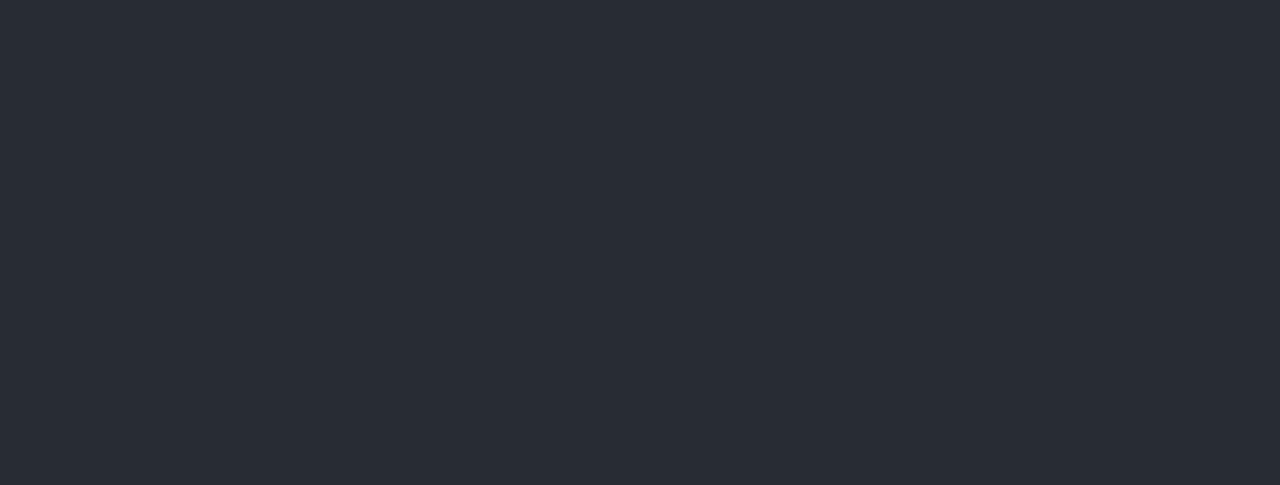
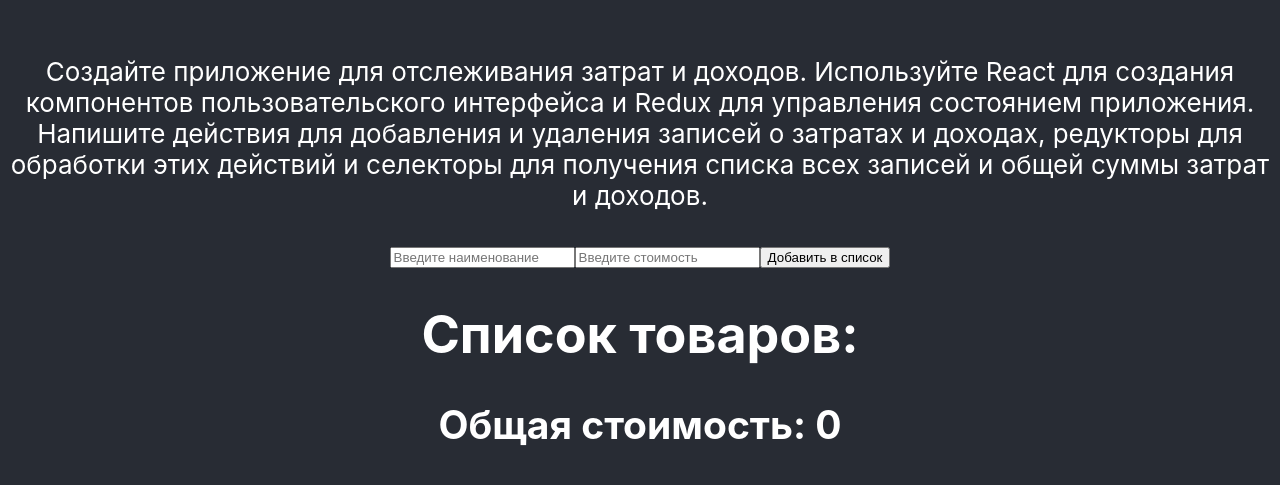
Before and after one commit to Daniil-Belousov/redux_tasks, a React (Create React App) app: page / in a window 1280 px wide. Shown: the part 145-630 px from the top of the page. Built offline with nearby package versions, Linux system fonts and the light colour scheme.

Commit message:
second task

```diff
--- a/src/App.js
+++ b/src/App.js
@@ -1,9 +1,66 @@
 import './App.css';
+import { useState } from 'react';
+import { useDispatch, useSelector } from 'react-redux';
 
 function App() {
+  const dispatch = useDispatch();
+  const {records, cash} = useSelector(state => state)
+
+  const [name, setName] = useState('');
+  const [cost, setCost] = useState('');
+
+  const addRecord = () => {
+    dispatch({type: 'ADD_RECORD', payload: {
+      name: name,
+      cost: Number(cost),
+      id: `${name}${records?.length || 0}`
+    }})
+    setName('');
+    setCost('');
+  }
+
+  const deleteRecord = (id, cost) => {
+    dispatch({type: 'DELETE_RECORD', payload: {id, cost}})
+  }
+
   return (
     <div className="App">
       <header className="App-header">
+        <p>Создайте приложение для отслеживания затрат и доходов.
+          Используйте React для создания компонентов пользовательского интерфейса и Redux
+          для управления состоянием приложения. Напишите действия для добавления и удаления записей о затратах и доходах,
+          редукторы для обработки этих действий и селекторы для получения списка всех записей
+          и общей суммы затрат и доходов.</p>
+          <div>
+            <input
+              type='text'
+              placeholder='Введите наименование'
+              value={name}
+              onChange={(e) => setName(e.target.value)}
+            />
+            <input
+              type='number'
+              placeholder='Введите стоимость'
+              value={cost}
+              onChange={(e) => setCost(e.target.value)}
+            />
+            <button onClick={() => addRecord()}>Добавить в список</button>
+          </div>
+          <div>
+            <h1>Список товаров:</h1>
+            <h2>Общая стоимость: {cash}</h2>
+            <ul>
+              {records && records.map(record => {
+                return(
+                <li key={`${record.name}${record.id}`}>
+                  <span>{record.name}</span>
+                  <span style={{margin: '0 30px'}}>{record.cost}</span>
+                  <button onClick={() => deleteRecord(record.id, record.cost)} style={{cursor: 'pointer'}}>x</button>
+                </li>
+                )
+              })}
+            </ul>
+          </div>
       </header>
     </div>
   );
--- a/src/index.js
+++ b/src/index.js
@@ -7,11 +7,18 @@
 import { Provider } from 'react-redux';
 
 const defaultState = {
-  users: []
+  records: [],
+  cash: 0
 }
 
 const reducer = (state, action) => {
   switch (action.type) {
+    case 'ADD_RECORD':
+      return {...state, records: [...state.records, action.payload], cash: state.cash + action.payload.cost}
+
+    case 'DELETE_RECORD':
+      return {...state, records: state.records.filter(record => record.id !== action.payload.id), cash: state.cash - action.payload.cost}
+
     default:
       return defaultState;
   }
```
